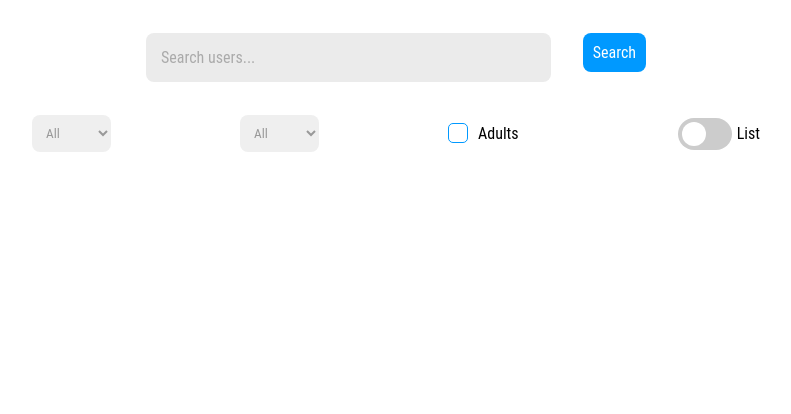
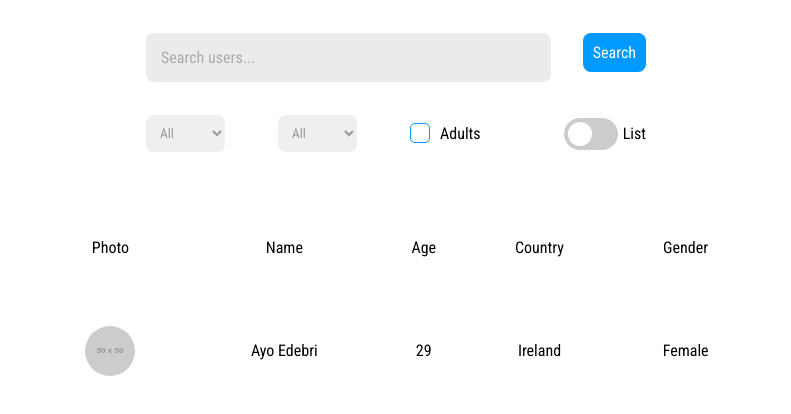
Before and after one commit to brysah/listing-users, a React (Vite) app: page / in a window 1280 px wide. Shown: the top 414 px of the page, without its empty margins (244-1035 px from the left). Built offline with nearby package versions, Linux system fonts and the light colour scheme.

Commit message:
feat: add table style and structure

```diff
--- a/index.html
+++ b/index.html
@@ -1,13 +1,19 @@
 <!doctype html>
 <html lang="en">
+
 <head>
   <meta charset="UTF-8" />
-    <link rel="icon" type="image/svg+xml" href="/vite.svg" />
   <meta name="viewport" content="width=device-width, initial-scale=1.0" />
+  <link rel="preconnect" href="https://fonts.googleapis.com">
+  <link rel="preconnect" href="https://fonts.gstatic.com" crossorigin>
+  <link href="https://fonts.googleapis.com/css2?family=Roboto+Condensed:ital,wght@0,100..900;1,100..900&display=swap"
+    rel="stylesheet">
   <title>Listing Users</title>
 </head>
+
 <body>
   <div id="root"></div>
   <script type="module" src="/src/main.jsx"></script>
 </body>
+
 </html>
--- /dev/null
+++ b/src/components/Table/Row/index.jsx
@@ -0,0 +1,15 @@
+import styles from '../Table.module.scss'
+
+export function Row(){
+    return(
+        <tr>
+        <td className={`${styles.table__cell} ${styles.table__text}`}  >
+          <img src="https://placehold.co/50x50" alt="Imagem do usuário" className={styles.table__cell__image} />
+        </td>
+        <td className={`${styles.table__cell} ${styles.table__text}`}  >Ayo Edebri</td>
+        <td className={`${styles.table__cell} ${styles.table__text}`}  >29</td>
+        <td className={`${styles.table__cell} ${styles.table__text}`}  >Ireland</td>
+        <td className={`${styles.table__cell} ${styles.table__text}`}  >Female</td>
+      </tr>
+    )
+}
--- /dev/null
+++ b/src/components/Table/Table.module.scss
@@ -0,0 +1,26 @@
+.table{
+    width: 100%;
+    border-collapse: collapse;
+    &__row{
+        padding: 3.6rem 1.4rem 3rem;
+    }
+    &__cell{
+        padding: 3.6rem 1.4rem 3rem;
+        &__image{
+            width: 5rem;
+            height: 5rem;
+            object-fit: cover;
+            border-radius: 50%;
+            margin: 0 auto;
+        }
+    }
+    &__head{
+        height: 8.5rem;
+    }
+    &__text{
+        font-size: 1.6rem;
+        line-height: 0.12rem;
+        font-weight: 400;
+        text-align: center;
+    }
+}
--- /dev/null
+++ b/src/components/Table/Thead/index.jsx
@@ -0,0 +1,15 @@
+import styles from '../Table.module.scss'
+
+export function Thead() {
+    return (
+        <thead className={styles.table__head}>
+            <tr className={styles.table__row}>
+                <th  className={styles.table__text} scope="col">Photo</th>
+                <th  className={styles.table__text} scope="col">Name</th>
+                <th  className={styles.table__text} scope="col">Age</th>
+                <th  className={styles.table__text} scope="col">Country</th>
+                <th  className={styles.table__text} scope="col">Gender</th>
+            </tr>
+        </thead>
+    )
+}
--- /dev/null
+++ b/src/components/Table/index.jsx
@@ -0,0 +1,14 @@
+import { Thead } from "./Thead"
+import { Row } from "./Row"
+import styles from './Table.module.scss'
+
+export function Table() {
+    return (
+        <table className={styles.table}>
+            <Thead />
+            <tbody>
+                <Row/>
+            </tbody>
+        </table>
+    )
+}
--- a/src/pages/Home/Home.module.scss
+++ b/src/pages/Home/Home.module.scss
@@ -1,17 +1,23 @@
-.container{
+.container {
     width: 100%;
     max-width: 75.8rem;
     margin: 0 auto;
-    padding:  0 1.5rem;
-    .filters{
+    padding: 0 1.5rem;
+
+    .filters {
         display: flex;
         align-items: center;
         justify-content: space-between;
-        &__item{
+        max-width: 50rem;
+        width: 100%;
+        margin: 0 auto 5.3rem;
+
+        &__item {
             display: flex;
             align-items: center;
             gap: 5px;
-            p{
+
+            p {
                 font-size: 1.6rem;
                 color: #000;
                 line-height: 0.16rem;
--- a/src/pages/Home/index.jsx
+++ b/src/pages/Home/index.jsx
@@ -3,6 +3,7 @@ import { Search } from '../../components/Search'
 import { Select } from '../../components/Select'
 import { Checkbox } from '../../components/Checkbox'
 import { ToggleSwitch } from '../../components/ToggleSwitch'
+import { Table } from '../../components/Table'
 
 export function Home() {
     return (
@@ -17,6 +18,7 @@ export function Home() {
                     <p>List</p>
                 </div>
             </div>
+            <Table/>
         </div>
     )
 }
```
Lines whose indentation alone changed are shown as unchanged.
